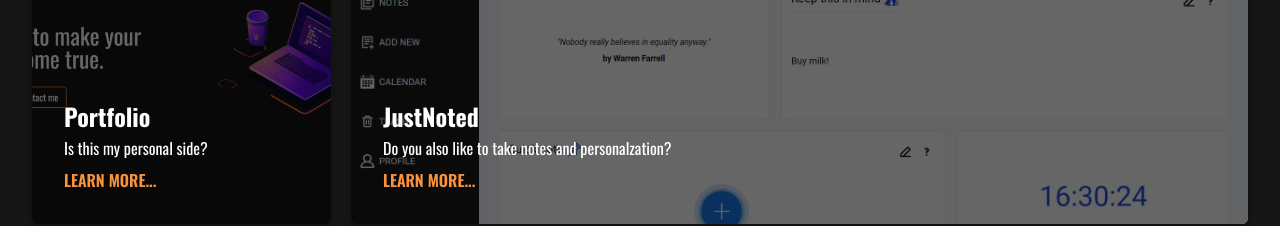
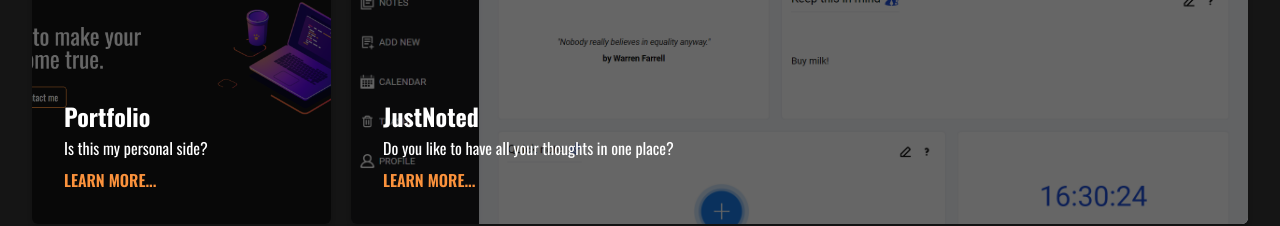
Before and after one commit to JakubSepetowski/portfolio, a React (Vite) app: page /projects in a window 1280 px wide. Shown: the part 1080-1306 px from the top of the page. Built offline with nearby package versions, Linux system fonts and the light colour scheme; no server answers.

Commit message:
change json with projects descriptions

```diff
--- a/public/projetcsInfo.json
+++ b/public/projetcsInfo.json
@@ -2,7 +2,7 @@
 	{
 		"title": "JustNoted",
 		"description": "JustNoted is a fully responsive note app that allows users to create notes, edit them, mark them as favorites and delete them (the app has a trash function - deleted notes go to the trash first, so if something happens, they can be recovered). In addition, the app has an edit history, so users can see what changes have occurred to a particular note. The application has an integrated calendar - when we create a note (with our permission) in the calendar, the application creates a note, so we can easily keep track of what tasks we have for the day. In addition, we can change the color of the notes and personalize them from a palette of 7 colors, so we can plan a hierearchy of notes as we like.The application itself requires creating an account - it uses firebase, so you can log in using google. It is also possible to customize your profile - change your username, profile picture and change your password. What's more, you can also delete your accoun if you decide to.",
-		"overview": "Justnoted is my most complex project. JustNoted using firebase- it has its own database and authorization system. The user must create an account to use the application. The application is primarily used for taking notes. In addition, the user has a calendar integrated with these notes, so organization through this application is very easy.",
+		"overview": "Do you like to have all your thoughts in one place? Do you want to have them always at hand and carrying a notebook is inconvenient for you? This app will be perfect for you! In it you can write down all your thoughts, tasks to do or, thanks to the built-in calendar, schedule important meetings. Also be sure to check out how you can personalize your notes!",
 		"technologies": [
 			"React",
 			"TypeScript",
@@ -22,7 +22,7 @@
 	{
 		"title": "Portfolio",
 		"description": "This site is dedicated to me, I created it so that I could easily share my projects with others and make it easier to access and contact me, I spent a lot of time creating it from scratch, from desgin to code to animations.",
-		"overview": "Yes, this is the page you are currently on, I hope you like it ",
+		"overview": "Yes you are right! This is the page you are currently on! I hope it pleases both your eyes and ears. Enjoy your viewing!",
 		"technologies": [
 			"React",
 			"TypeScript",
@@ -39,7 +39,7 @@
 	{
 		"title": "GnNews",
 		"description": "This is an application dedicated to news. The user will see news for his country, thanks to an api that returns the country for the user's ip address. It is also possible to select from a list of available countries. The page shows the number of news items that are currently available and the current time.When you click on a particular news item, a popup will appear with the content and a link to the article. It is possible to switch the news view from tiles to a list, and the page has a choice of dark or light mode.",
-		"overview": "Are you interested in what's happening in the world? Do you like to keep up to date with news in your country? Check out GnNews! There you will find news not only from your country, but also from all over the world.In addition, the application is fully responsive",
+		"overview": "Are you interested in what's happening in the world? Do you like to keep up to date with events in your country? Check out GNnews! There you will find news not only from your country, but also from all over the world. More than that, you can choose whether you want the news displayed to be about a specific country or the whole world.",
 		"technologies": [
 			"React",
 			"TypeScript",
--- a/src/components/Projects/ProjectsSection.tsx
+++ b/src/components/Projects/ProjectsSection.tsx
@@ -49,7 +49,7 @@
 						isBig={true}
 						img={noted}
 						title='JustNoted'
-						text='Do you also like to take notes and personalzation?'
+						text='Do you like to have all your thoughts in one place?'
 					/>
 				</div>
 				<div className='flex flex-wrap md:flex-nowrap gap-5 '>
```
